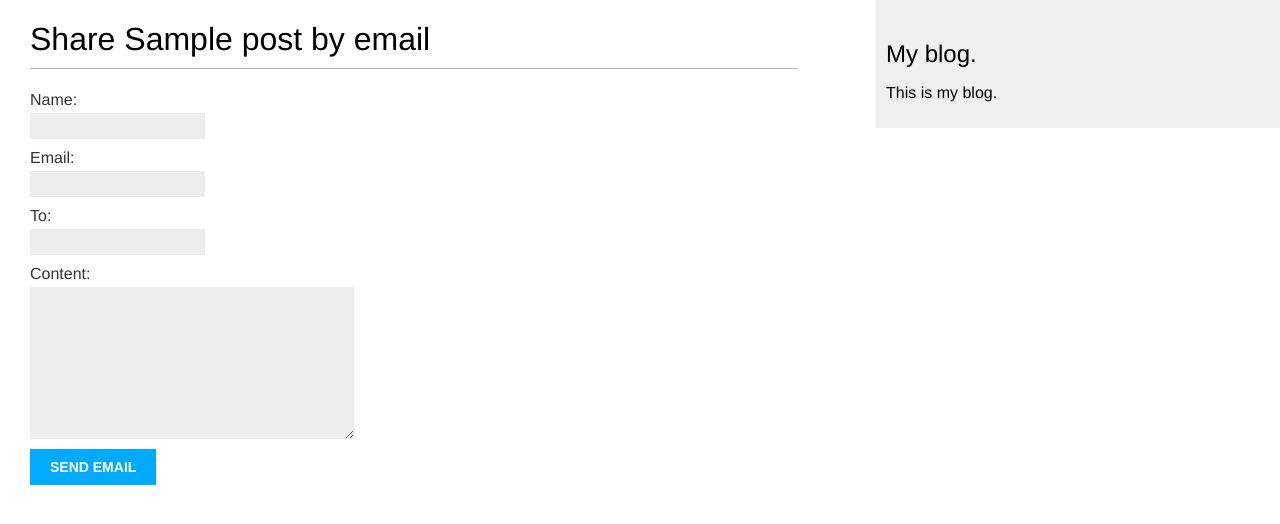
After one commit to emurze/blog, a Django app: page /blog/1/share in a window 1280 px wide. The commit adds this page. Shown: the top 524 px of the page. Run offline with Django 4.2, Linux system fonts and the light colour scheme; tables that the repository leaves empty hold one stand-in row (values such as "Sample post").

Commit message:
Add to slug unique_for_date, add ListView, add EmailForm.

```diff
--- /dev/null
+++ b/mysite/blog/forms.py
@@ -0,0 +1,8 @@
+from django import forms
+
+
+class EmailPostForm(forms.Form):
+    name = forms.CharField(max_length=25)
+    email = forms.EmailField()
+    to = forms.CharField(max_length=25)
+    content = forms.CharField(required=False, widget=forms.Textarea)
--- a/mysite/blog/models.py
+++ b/mysite/blog/models.py
@@ -1,5 +1,8 @@
+from typing import cast
+
 from django.contrib.auth.models import User
 from django.db import models
+from django.urls import reverse
 from django.utils import timezone
 
 
@@ -14,7 +17,7 @@ class Post(models.Model):
         PUBLISHED = ('PB', 'Published')
 
     title = models.CharField(max_length=250)
-    slug = models.SlugField(max_length=250)
+    slug = models.SlugField(max_length=250, unique_for_date='publish')
     content = models.TextField()
     publish = models.DateTimeField(default=timezone.now)
     updated = models.DateTimeField(auto_now=True)
@@ -33,5 +36,10 @@ class Post(models.Model):
             models.Index(fields=['-publish'])
         ]
 
+    def get_absolute_url(self):
+        pb = cast(timezone, self.publish)
+        return reverse('blog:post_detail',
+                       args=[pb.year, pb.month, pb.day, self.slug])
+
     def __str__(self) -> str:
         return f"{self.title}"
--- a/mysite/blog/urls.py
+++ b/mysite/blog/urls.py
@@ -1,10 +1,12 @@
 from django.urls import path
 
-from blog.views import post_list, post_detail
+from blog.views import PostListView, post_detail, post_share
 
 app_name = 'blog'
 
 urlpatterns = (
-    path('', post_list, name='post_list'),
-    path('<int:pk>/', post_detail, name='post_detail'),
+    path('', PostListView.as_view(), name='post_list'),
+    path('<int:year>/<int:month>/<int:day>/<slug:slug>/',
+         post_detail, name='post_detail'),
+    path('<int:post_id>/share', post_share, name='post_share'),
 )
--- a/mysite/blog/views.py
+++ b/mysite/blog/views.py
@@ -1,16 +1,37 @@
-from django.http import HttpRequest, HttpResponse
+from django.core.handlers.wsgi import WSGIRequest
+from django.http import HttpResponse
 from django.shortcuts import render, get_object_or_404
+from django.views.generic import ListView
 
+from blog.forms import EmailPostForm
 from blog.models import Post
 
 
-def post_list(request: HttpRequest) -> HttpResponse:
-    posts = Post.published.all()
-    return render(request=request, template_name='blog/post/list.html',
-                  context={'posts': posts})
+class PostListView(ListView):
+    template_name = 'blog/post/list.html'
+    context_object_name = 'posts'
+    queryset = Post.published.all()
+    paginate_by = 3
 
 
-def post_detail(request: HttpRequest, pk: int) -> HttpResponse:
-    post = get_object_or_404(Post, pk=pk, status=Post.Status.PUBLISHED)
-    return render(request=request, template_name='blog/post/detail.html',
-                  context={'post': post})
+def post_detail(request: WSGIRequest, year: int, month: int,
+                day: int, slug: str) -> HttpResponse:
+    post = get_object_or_404(
+        Post, status=Post.Status.PUBLISHED, slug=slug,
+        publish__month=month, publish__day=day, publish__year=year
+    )
+    return render(request, 'blog/post/detail.html', {'post': post})
+
+
+def post_share(request: WSGIRequest, post_id: int) -> HttpResponse:
+    post = get_object_or_404(Post, pk=post_id)
+    if request.method == 'POST':
+        form = EmailPostForm(request.POST)
+        if form.is_valid():
+            cd = form.cleaned_data
+            # send email
+            print(cd)
+    else:
+        form = EmailPostForm()
+    print(form)
+    return render(request, 'blog/post/share.html', {'form': form, 'post': post})
--- a/mysite/templates/blog/post/list.html
+++ b/mysite/templates/blog/post/list.html
@@ -6,13 +6,14 @@
     <h1>My blog</h1>
     {% for post in posts %}
         <h2>
-            <a href="{% url 'blog:post_detail' post.id %}">
+            <a href="{{ post.get_absolute_url }}">
                 {{ post.title }}
             </a>
         </h2>
         <p class="date">
             Published {{ post.publish }} by {{ post.author }}
         </p>
-        {{ post.content | truncatewords:30 | linebreaks }}
+        {{ post.content|truncatechars:3 }}
     {% endfor %}
+    {% include 'pagination.html' with page=page_obj %}
 {% endblock %}
--- /dev/null
+++ b/mysite/templates/blog/post/share.html
@@ -0,0 +1,12 @@
+{% extends 'blog/base.html' %}
+
+{% block title %}Share a post{% endblock %}
+
+{% block content %}
+    <h1>Share {{ post.title }} by email</h1>
+    <form method="POST">
+        {{ form.as_p }}
+        {% csrf_token %}
+        <input type="submit" value="Send email">
+    </form>
+{% endblock %}
```
Also changed, not shown: mysite/templates/pagination.html (added, +13 -0 lines), mysite/blog/migrations/0002_alter_post_slug.py (added), mysite/static/css/blog.css (line endings or trailing spaces).
